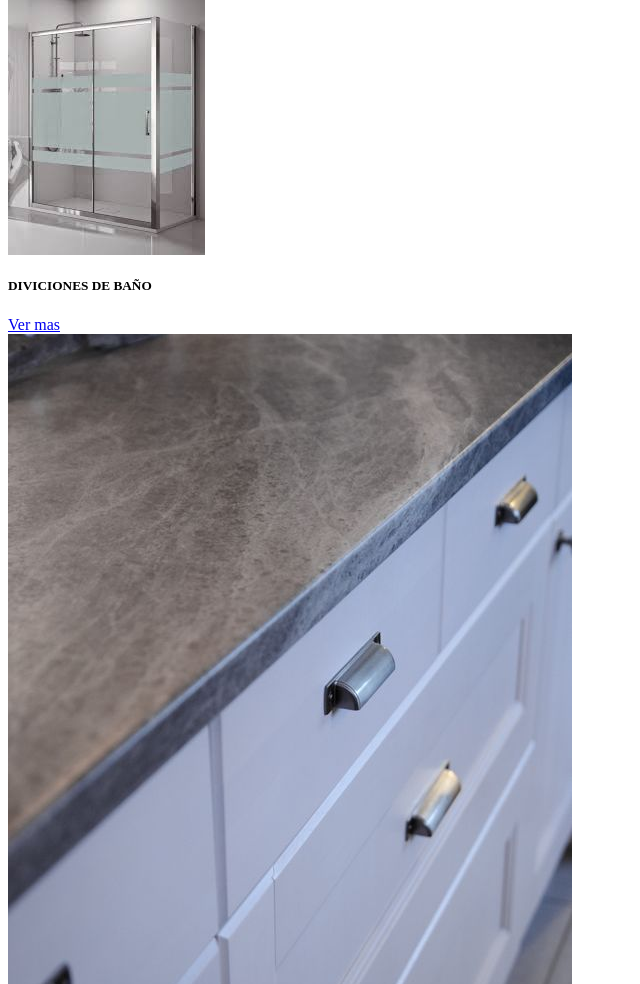
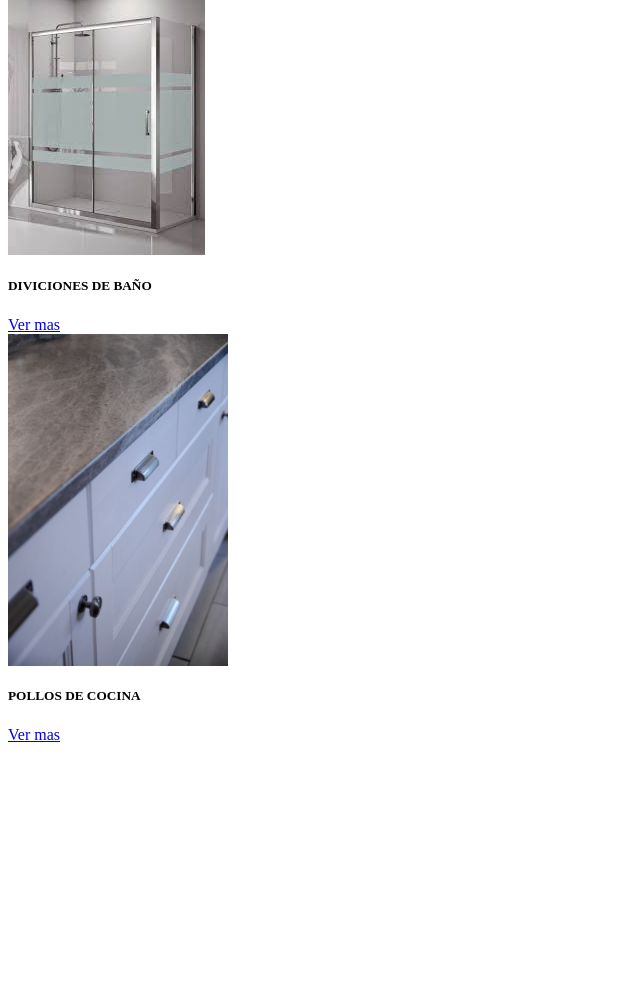
Before and after one commit to jhonatan1153/rocio, a PHP site: page /catalogo.php in a window 1280 px wide. Shown: the part 687-1671 px from the top of the page, without its empty margins (0-640 px from the left). After the commit the page ends 1429 px from the top, so only its background shows below. Run offline with PHP 8.4, Linux system fonts and the light colour scheme.

Commit message:
Update catalogo.php

```diff
--- a/catalogo.php
+++ b/catalogo.php
@@ -16,7 +16,7 @@
 </div>
 <div class="col-sm-1"></div>
 
-<div class="card col-sm-3" style="width: 12rem;">
+<div class="card col-sm-3" style="width: 18rem;">
   <img class="card-img-top" src="./public/images/divicion.jpg" alt="Card image cap" >
   <div class="card-body">
     <h5 class="card-title">DIVICIONES DE BAÑO</h5>
@@ -28,7 +28,7 @@
 <div class="col-sm-1"></div>
 
 <div class="card col-sm-3" style="width: 18rem;">
-  <img class="card-img-top" src="./public/images/pollos.jpg" alt="Card image cap">
+  <img class="card-img-top" src="./public/images/pollos.jpg" alt="Card image cap" style="width: 220px; ">
   <div class="card-body">
     <h5 class="card-title">POLLOS DE COCINA</h5>
     <p class="card-text "></p>
```
